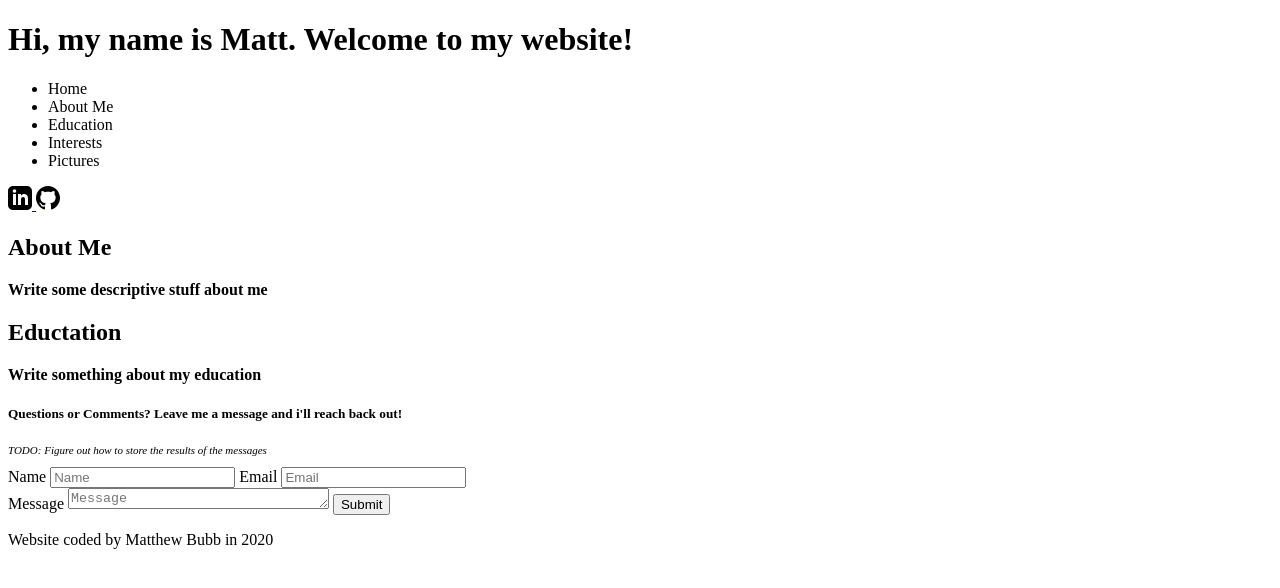
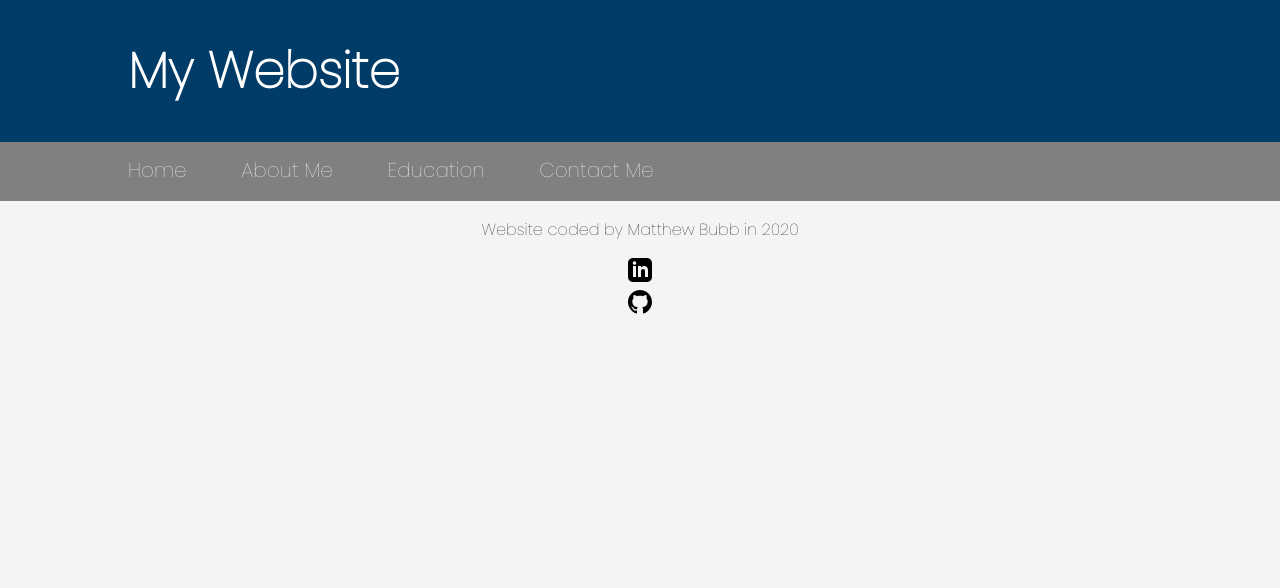
Before and after one commit to mdbubbpsu/HTML-CSS-Crashcourse, a plain HTML site: page index.html in a window 1280 px wide. Drawn offline with Linux system fonts and the light colour scheme.

Commit message:
big update

```diff
--- a/index.html
+++ b/index.html
@@ -4,6 +4,11 @@
   <!-- Information we don't see on the screen (Title, link CSS, Fonts, background information)-->
   <head>
     <title>Matt Bubb | Digital Portfolio</title>
+    <link rel="preconnect" href="https://fonts.gstatic.com" />
+    <link
+      href="https://fonts.googleapis.com/css2?family=Poppins:wght@100&display=swap"
+      rel="stylesheet"
+    />
     <!--meta tag, with attributes in them-->
     <meta
       name="Description"
@@ -17,90 +22,45 @@
     <!--for icons go to icon-icons.com or iconmonstr.com-->
     <link rel="icon" href="/img/computer_icon_161261.ico" />
     <meta name="viewport" content="width = device-width, initial-scale=1" />
+    <!-- link our CSS stylesheet-->
+    <link rel="stylesheet" href="/style.css" />
   </head>
-  <!-- BODY TAG Infomation we do see on the screen-->
   <body>
-    <!-- H1 Tag Header -->
+    <header id="title">
+      <div class="container">
+        <h1>My Website</h1>
+      </div>
+    </header>
 
-    <!--P tag is a paragraph for any text-->
-    <!-- Formatting text tags <strong> </strong> -->
-    <header>
-      <h1>Hi, my name is <strong>Matt</strong>. Welcome to my website!</h1>
-      <nav>
+    <nav id="navBar">
+      <div class="container">
         <ul>
-          <li>Home</li>
-          <li>About Me</li>
-          <li>Education</li>
-          <li>Interests</li>
-          <li>Pictures</li>
+          <li><a id="goHome" href="#">Home</a></li>
+          <li><a id="goAboutMe" href="#">About Me</a></li>
+          <li><a id="goEd" href="#">Education</a></li>
+          <li><a id="goContact" href="#">Contact Me</a></li>
         </ul>
-      </nav>
-    </header>
-    <!--Image Tag USE pexels for free images-->
-    <!--<img width="70" height="70" src="/img/pexels-kevin-ku-577585 (1).jpg" /> -->
+      </div>
+    </nav>
 
-    <!--A tag...link for page-->
-    <!--EMBED IMAGE AS A URL LINK-->
-    <a target="_blank" href="https://www.linkedin.com/in/matt-bubb-343bb1158/"
-      ><img src="/img/iconmonstr-linkedin-3.svg" alt="" />
-    </a>
-
-    <a target="_blank" href="https://github.com/mdbubbpsu"
-      ><img src="/img/iconmonstr-github-1.svg" alt="" />
-    </a>
-
-    <h2>About Me</h2>
-    <p class="About-Me">
-      <strong>Write some descriptive stuff about me</strong> <br />
-    </p>
-    <h2>Eductation</h2>
-    <p class="About-Me">
-      <strong>Write something about my education</strong> <br />
-    </p>
-
-    <h5>Questions or Comments? Leave me a message and i'll reach back out!</h5>
-    <p style="font-size: 11px">
-      <i>TODO: Figure out how to store the results of the messages</i>
-    </p>
-    <!--Form for user input: label for descritptive text, input for type of input -->
-    <!--Actions-->
-    <form>
-      <label for="userName">Name</label>
-      <input
-        name="userName"
-        type="text"
-        id="userName"
-        placeholder="Name"
-        required
-      />
-
-      <label for="userEmail">Email</label>
-      <input
-        name="userEmail"
-        type="email"
-        id="userEmail"
-        placeholder="Email"
-        required
-      />
-      <br />
-      <label for="userMessage">Message</label>
-      <textarea
-        name="userMessage"
-        id="userMessage"
-        cols="30"
-        rows="1"
-        wrap="hard"
-        placeholder="Message"
-        required
-      ></textarea>
-
-      <button type="userSubmit">Submit</button>
-    </form>
-
-    <footer>
+    <div class="Container">
+      <aside id="sidebar"></aside>
+    </div>
+    <footer id="Footer">
       <p>Website coded by Matthew Bubb in 2020</p>
+      <aside>
+        <a
+          target="_blank"
+          href="https://www.linkedin.com/in/matt-bubb-343bb1158/"
+          ><img src="/img/iconmonstr-linkedin-3.svg" alt="" />
+        </a>
+      </aside>
+      <a target="_blank" href="https://github.com/mdbubbpsu"
+        ><img src="/img/iconmonstr-github-1.svg" alt="" />
+      </a>
     </footer>
   </body>
+  <script src="main.js"></script>
 </html>
 
-<!--STOPPED AT 1:10:52 https://www.youtube.com/watch?v=vQWlgd7hV4A&ab_channel=DevEd-->
+<!--STOPPED AT 2:56:48 https://www.youtube.com/watch?v=vQWlgd7hV4A&ab_channel=DevEd-->
--- /dev/null
+++ b/main.js
@@ -0,0 +1,20 @@
+var goHome = document.getElementById('goHome')
+var goAboutMe = document.getElementById('goAboutMe')
+var goEd = document.getElementById('goEd')
+var goContact = document.getElementById('goContact')
+
+goHome.onclick = function(){
+    console.log("Go Home!")
+};
+
+goAboutMe.onclick = function(){
+    console.log("Go About Me!")
+};
+
+goEd.onclick = function(){
+    console.log("Go Education!")
+};
+
+goContact.onclick = function(){
+    console.log("Go Contact Me!")
+};
--- a/style.css
+++ b/style.css
@@ -0,0 +1,63 @@
+* {
+  box-sizing: border-box;
+  font-family: "Poppins", sans-serif;
+}
+
+body {
+  background-color: #f4f4f4;
+  color: white;
+  margin: 0;
+  line-height: 1.6em;
+}
+.container {
+  width: 80%;
+  margin: auto;
+  overflow: hidden;
+}
+
+#title {
+  font: normal 25px Open Sans;
+  background-color: #003c67;
+  color: white;
+}
+#navBar {
+  background-color: gray;
+  color: gray;
+}
+#navBar ul {
+  padding: 0;
+  list-style: square;
+}
+#navBar li {
+  display: inline;
+}
+
+#navBar a {
+  color: white;
+  font-size: 20px;
+  padding-right: 50px;
+  text-decoration: none;
+}
+
+#Footer {
+  color: black;
+  text-align: center;
+}
+
+#Footer a {
+  padding: 0;
+  display: inline-flex;
+}
+/* For specific classes*/
+/* .myClass{}
+
+/* For specific IDs*/
+/* #myID{}s
+
+
+/* Precidence: !important ID, Class, Elements (H1) */
+
+/*Margins and Paddings*/
+
+/* Margin --> outside space of element */
+/* Padding --> inside size of the element */
```
Also changed, not shown: img/nitt.jpg (added).
